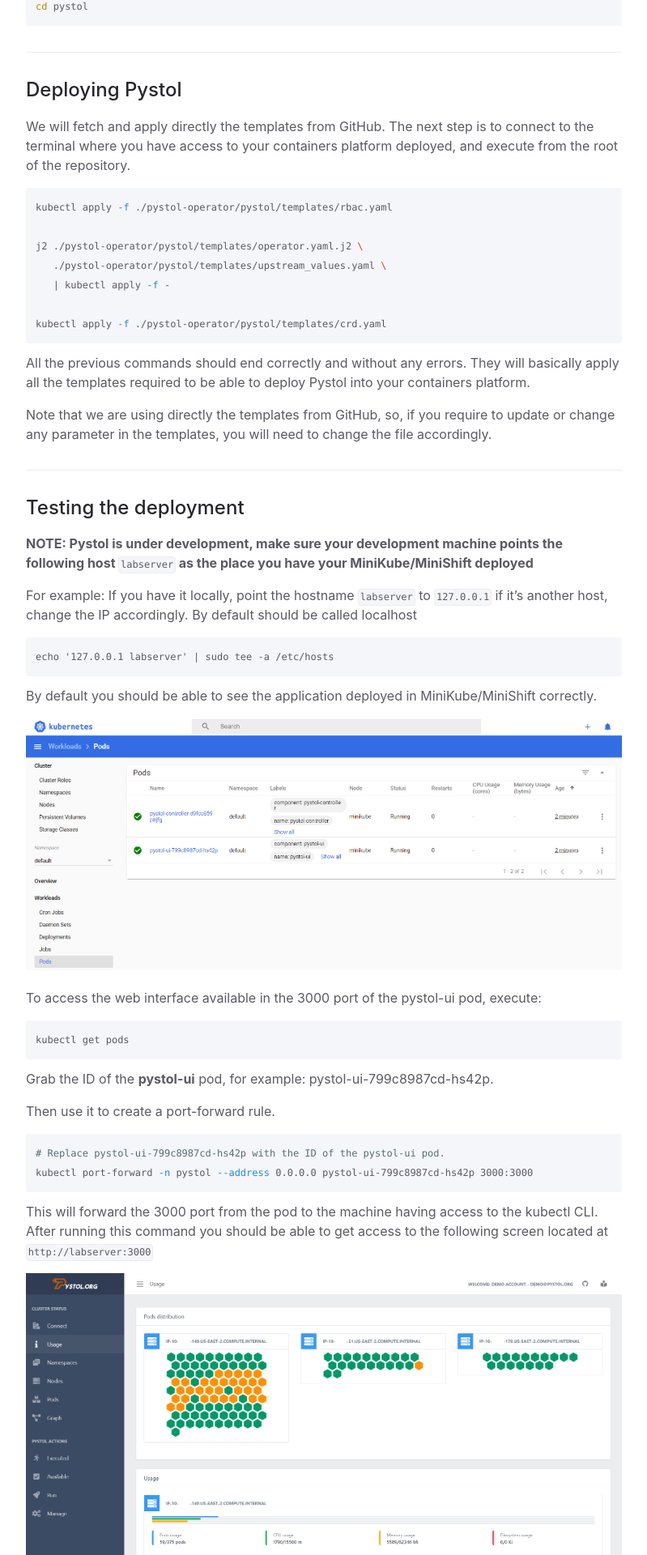
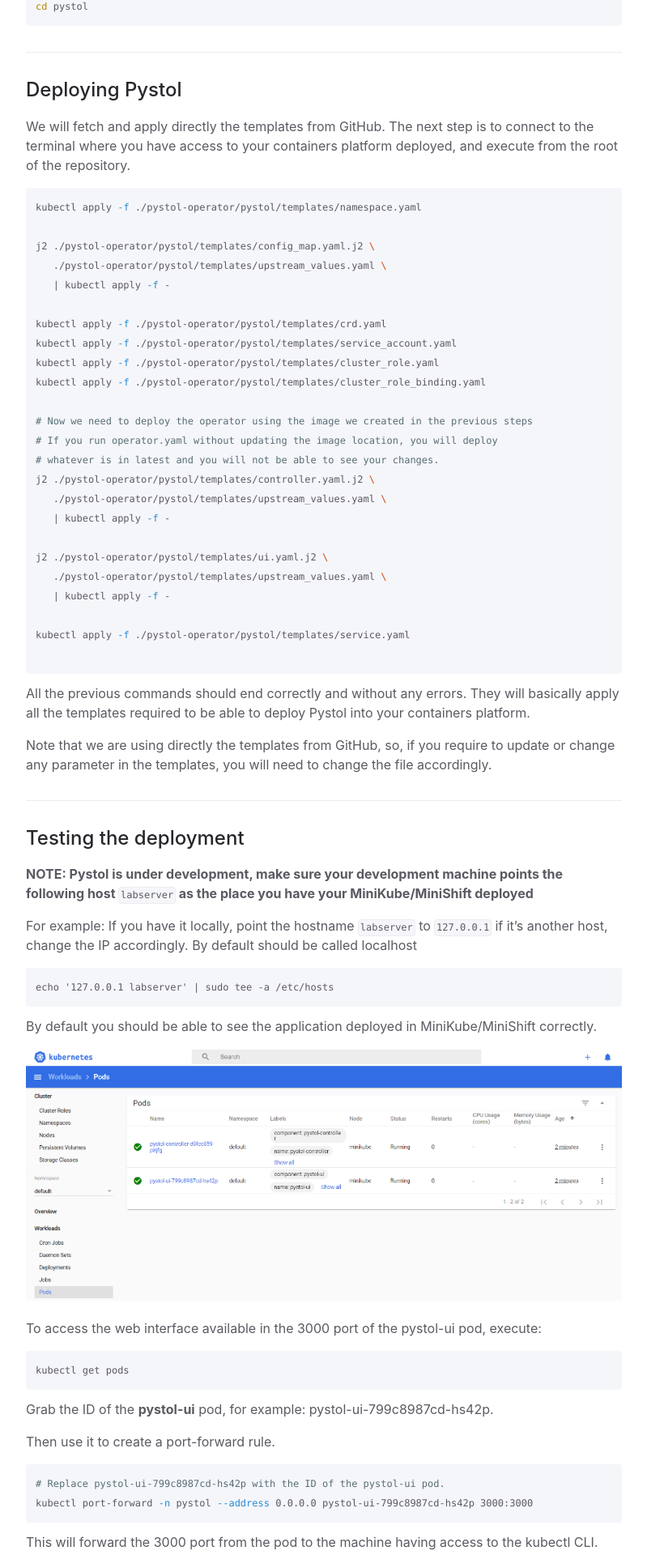
Before and after one commit to pystol/pystol-docs, a Jekyll site: the page built from docs/installing/pystol.md, in a window 1280 px wide. Shown: the part 788-2708 px from the top of the page at 81% size, without its empty margins (372-1171 px from the left). Built offline with Jekyll 4.4.1, drawn with Linux system fonts in a browser that asks for light colours.

Commit message:
more nits and outdated refs

````diff
--- a/docs/installing/pystol.md
+++ b/docs/installing/pystol.md
@@ -50,13 +50,30 @@ to your containers platform deployed, and execute from the
 root of the repository.
 
 ```bash
-kubectl apply -f ./pystol-operator/pystol/templates/rbac.yaml
+kubectl apply -f ./pystol-operator/pystol/templates/namespace.yaml
 
-j2 ./pystol-operator/pystol/templates/operator.yaml.j2 \
+j2 ./pystol-operator/pystol/templates/config_map.yaml.j2 \
    ./pystol-operator/pystol/templates/upstream_values.yaml \
    | kubectl apply -f -
 
 kubectl apply -f ./pystol-operator/pystol/templates/crd.yaml
+kubectl apply -f ./pystol-operator/pystol/templates/service_account.yaml
+kubectl apply -f ./pystol-operator/pystol/templates/cluster_role.yaml
+kubectl apply -f ./pystol-operator/pystol/templates/cluster_role_binding.yaml
+
+# Now we need to deploy the operator using the image we created in the previous steps
+# If you run operator.yaml without updating the image location, you will deploy
+# whatever is in latest and you will not be able to see your changes.
+j2 ./pystol-operator/pystol/templates/controller.yaml.j2 \
+   ./pystol-operator/pystol/templates/upstream_values.yaml \
+   | kubectl apply -f -
+
+j2 ./pystol-operator/pystol/templates/ui.yaml.j2 \
+   ./pystol-operator/pystol/templates/upstream_values.yaml \
+   | kubectl apply -f -
+
+kubectl apply -f ./pystol-operator/pystol/templates/service.yaml
+
 ```
 
 All the previous commands should end correctly and without any errors.
````
Also changed, not shown: docs/development_guide.md (+17 -39 lines).
